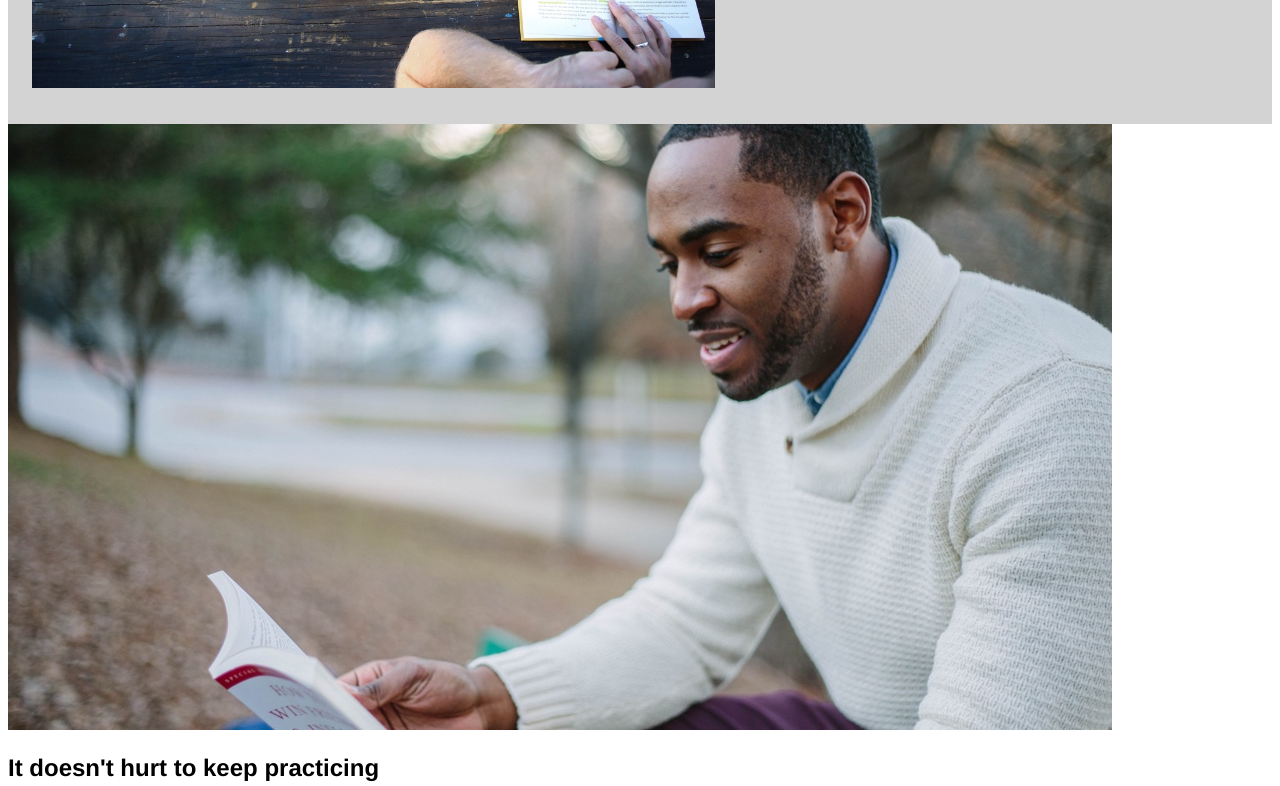
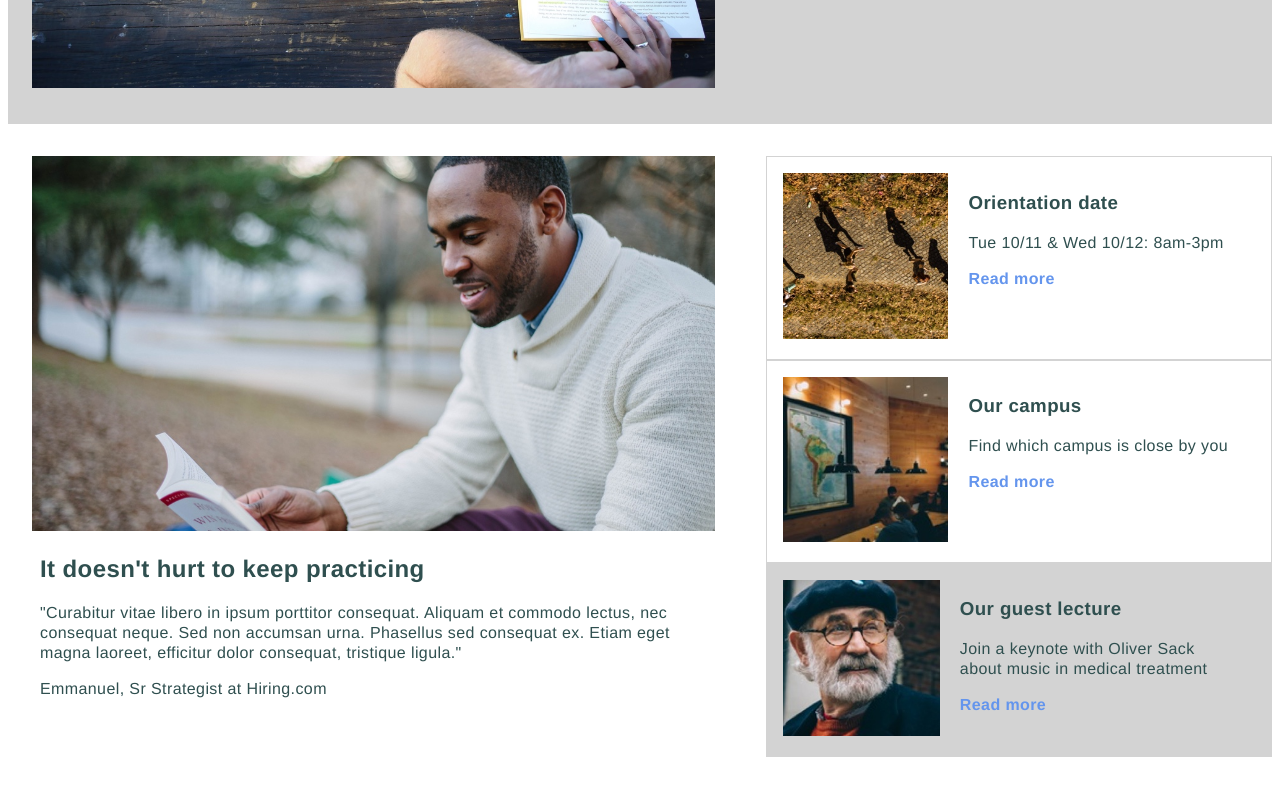
Before and after one commit to GarciaRonald/Codecademy_ColmarAcademy, a plain HTML site: page index.html in a window 1280 px wide. Shown: the part 520-1306 px from the top of the page. Drawn offline with Linux system fonts and the light colour scheme.

Commit message:
Finish HTML/CSS for More Info Section

```diff
--- a/css/style.css
+++ b/css/style.css
@@ -1,6 +1,11 @@
 /* Defaults */
 html {
     font-family: Helvetica, sans-serif;
+    color: darkslategray;
+    letter-spacing: 0.4px;
+}
+p {
+    line-height: 20px;
 }
 
 /* Header */
@@ -68,6 +73,7 @@ html {
         max-width: 100%;
     }
     main .sign-up .text {
+        text-align: center;
         color: darkslategray;
         width: 90%;
         margin: 0 auto;
@@ -118,3 +124,85 @@ html {
         margin-bottom: 32px;
     }
 }
+
+/* More Info */
+/* Mobile */
+@media all and (min-width: 0px) and (max-width: 812px) {
+    main .info {
+        width: 100%;
+        padding: 16px 16px;
+    }
+    main .info .quote {
+        display: none;
+    }
+    main .info .more-info .container {
+        width: 95%;
+        margin: 0 auto;
+    }
+    main .info .more-info .container .picture img.mobile {
+        max-width: 90%;
+        height: auto;
+    }
+    main .info .more-info .container .picture .desktop {
+        display: none;
+    }
+    main .info .more-info .container .text {
+        margin: 0 16px 64px 16px;
+    }
+    main .info .more-info .container .text a {
+        text-decoration: none;
+        color: cornflowerblue;
+        font-weight: bold;
+    }
+}
+/* Desktop */
+@media all and (min-width: 813px) {
+    main .info {
+        width: 100%;
+        margin: 32px 0;
+        display: flex;
+    }
+    main .info .quote {
+        max-width: 60%;
+    }
+    main .info .quote .image img {
+        max-width: 90%;
+        margin: 0 24px;
+    }
+    main .info .quote .text {
+        max-width: 90%;
+        margin: 0 24px 0 32px;
+    }
+    main .info .more-info {
+        display: flex;
+        flex-direction: column;
+    }
+    main .info .more-info .container {
+        border: 1px solid lightgray;
+        max-width: 100%;
+        padding: 16px 16px;
+        display: flex;
+    }
+    main .info .more-info .background {
+        background-color: lightgrey;
+    }
+    main .info .more-info .container .picture {
+        max-width: 35%;
+        height: auto;
+    }
+    main .info .more-info .container .picture .desktop {
+        max-width: 100%;
+    }
+    main .info .more-info .container .picture .mobile {
+        display: none;
+    }
+    main .info .more-info .container .text {
+        max-width: 65%;
+        padding: 0 15px 0 20px;
+    }
+    main .info .more-info .container .text a {
+        text-decoration: none;
+        color: cornflowerblue;
+        font-weight: bold;
+    }
+}
--- a/index.html
+++ b/index.html
@@ -47,7 +47,7 @@
 
 
             <!-- INTO Section -->
-            <div class="into">
+            <div class="info">
                 <!-- Quote -->
                 <div class="quote">
                     <div class="image">
@@ -67,11 +67,12 @@
                     <!-- Orientation -->
                     <div class="container">
                         <div class="picture">
-                            <img src="images/information-orientation.jpg" alt="">
+                            <img class="desktop" src="images/information-orientation.jpg" alt="">
+                            <img class="mobile" src="images/information-orientation-mobile.jpg" alt="">
                         </div>
 
                         <div class="text">
-                            <h3>Orientatoin date</h3>
+                            <h3>Orientation date</h3>
                             <p>Tue 10/11 & Wed 10/12: 8am-3pm</p>
                             <p><a href="#">Read more</a></p>
                         </div>
@@ -80,7 +81,8 @@
                     <!-- Campus -->
                     <div class="container">
                         <div class="picture">
-                            <img src="images/information-campus.jpg" alt="">
+                            <img class="desktop" src="images/information-campus.jpg" alt="">
+                            <img class="mobile" src="images/information-campus-mobile.jpg" alt="">
                         </div>
 
                         <div class="text">
@@ -91,9 +93,10 @@
                     </div>
 
                     <!-- Guest -->
-                    <div class="container">
+                    <div class="container background">
                         <div class="picture">
-                            <img src="images/information-guest-lecture.jpg" alt="">
+                            <img class="desktop" src="images/information-guest-lecture.jpg" alt="">
+                            <img class="mobile" src="images/information-guest-lecture-mobile.jpg" alt="">
                         </div>
 
                         <div class="text">
```
Also changed, not shown: images/information-orientation-mobile.jpg.
